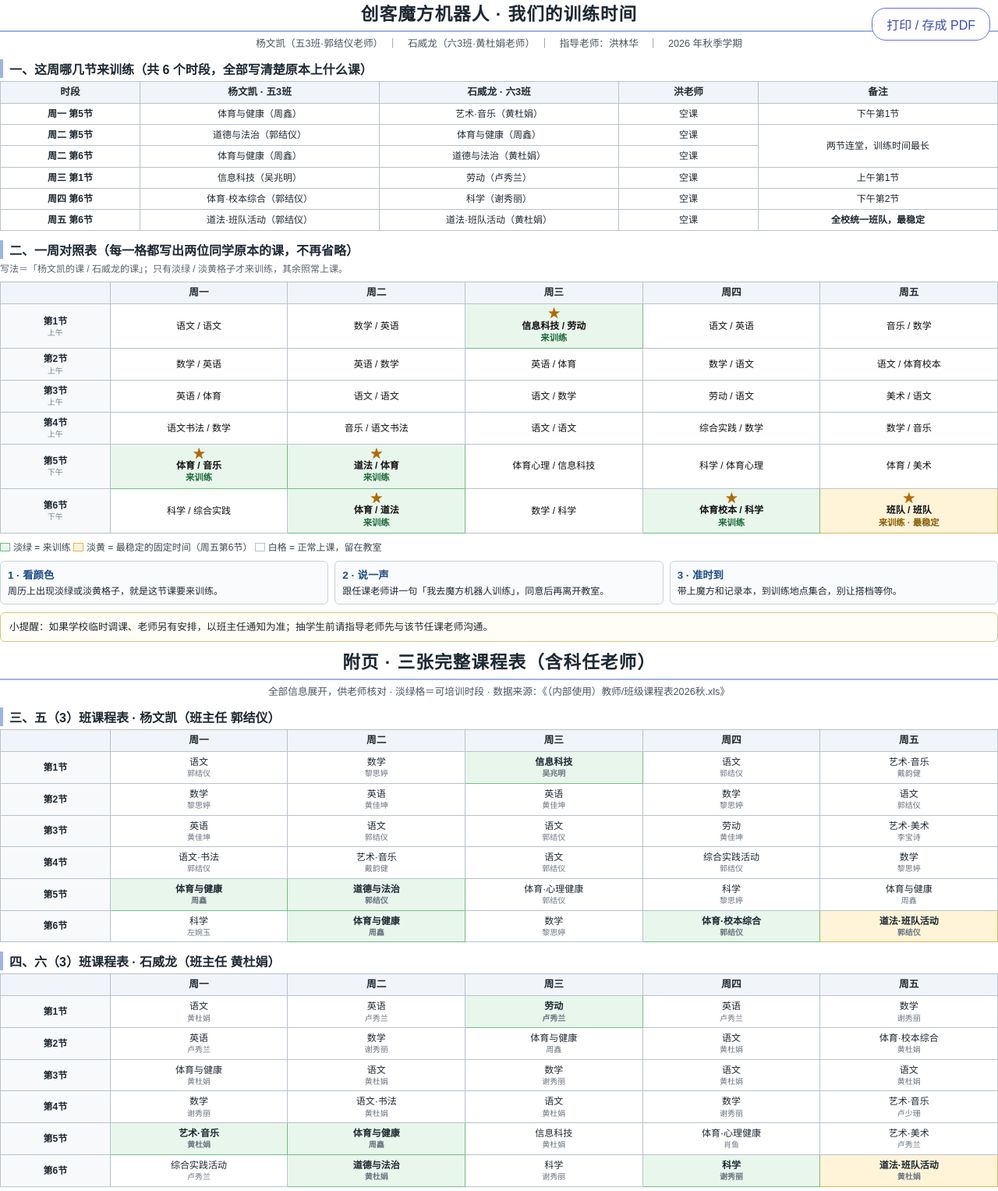
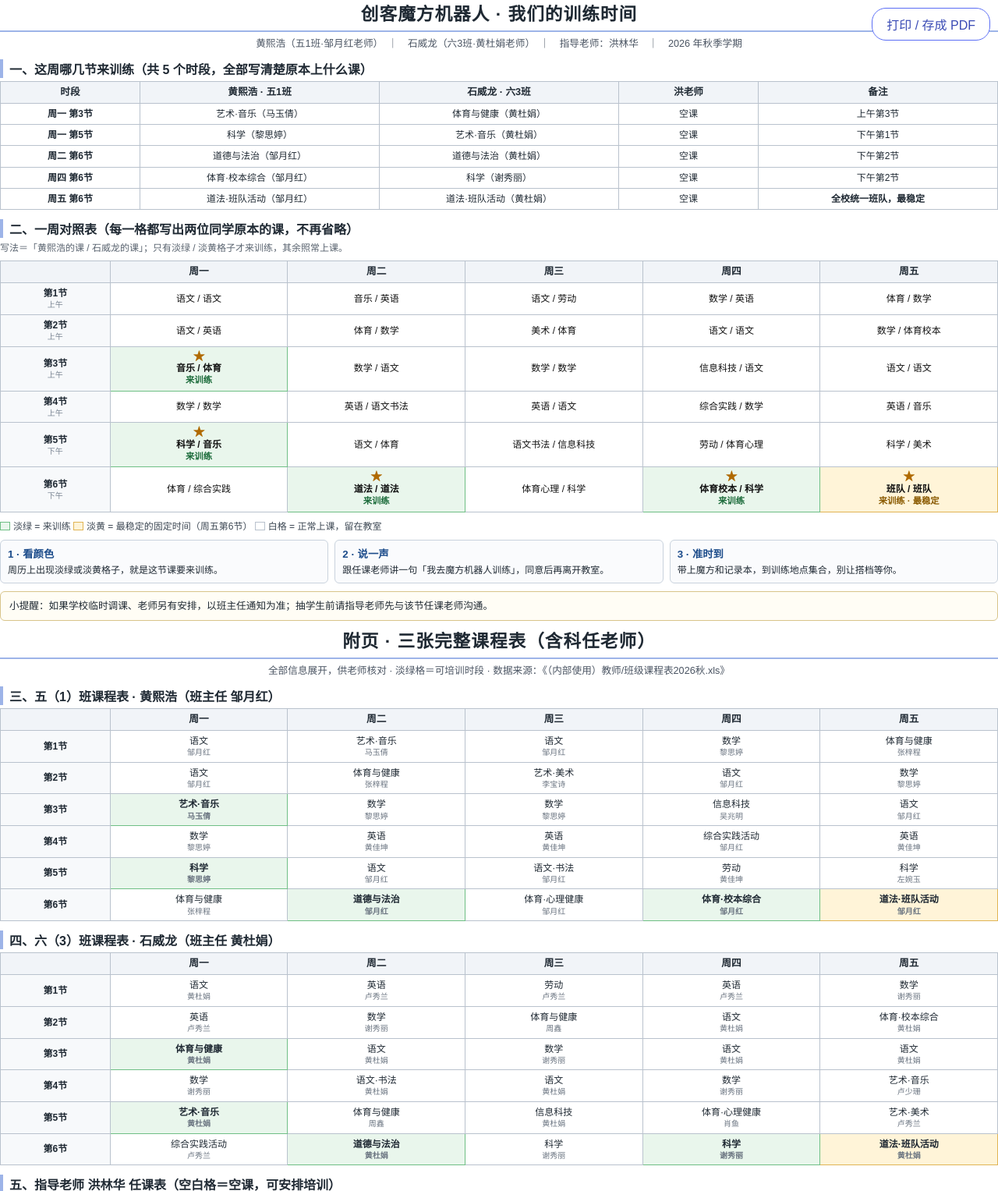
Before and after one commit to hlh66/hlh66.github.io, a plain HTML site: page px1117/index.html in a window 1280 px wide. Shown: the top 1527 px of the page at 78% size. Drawn offline with Linux system fonts and the light colour scheme.

Commit message:
更新 px1117/index.html

```diff
--- a/px1117/index.html
+++ b/px1117/index.html
@@ -68,71 +68,70 @@
 <!-- ================= 第 1 页：给学生看 ================= -->
 <div class="page">
   <h1>创客魔方机器人 · 我们的训练时间</h1>
-  <div class="head-info">杨文凯（五3班·郭结仪老师）　｜　石威龙（六3班·黄杜娟老师）　｜　指导老师：洪林华　｜　2026 年秋季学期</div>
+  <div class="head-info">黄熙浩（五1班·邹月红老师）　｜　石威龙（六3班·黄杜娟老师）　｜　指导老师：洪林华　｜　2026 年秋季学期</div>
 
-  <h2>一、这周哪几节来训练（共 6 个时段，全部写清楚原本上什么课）</h2>
+  <h2>一、这周哪几节来训练（共 5 个时段，全部写清楚原本上什么课）</h2>
   <table>
     <tr>
-      <th style="width:14%">时段</th><th style="width:24%">杨文凯 · 五3班</th>
+      <th style="width:14%">时段</th><th style="width:24%">黄熙浩 · 五1班</th>
       <th style="width:24%">石威龙 · 六3班</th><th style="width:14%">洪老师</th><th style="width:24%">备注</th>
     </tr>
-    <tr><td><b>周一 第5节</b></td><td>体育与健康（周鑫）</td><td>艺术·音乐（黄杜娟）</td><td>空课</td><td>下午第1节</td></tr>
-    <tr><td><b>周二 第5节</b></td><td>道德与法治（郭结仪）</td><td>体育与健康（周鑫）</td><td>空课</td><td rowspan="2">两节连堂，训练时间最长</td></tr>
-    <tr><td><b>周二 第6节</b></td><td>体育与健康（周鑫）</td><td>道德与法治（黄杜娟）</td><td>空课</td></tr>
-    <tr><td><b>周三 第1节</b></td><td>信息科技（吴兆明）</td><td>劳动（卢秀兰）</td><td>空课</td><td>上午第1节</td></tr>
-    <tr><td><b>周四 第6节</b></td><td>体育·校本综合（郭结仪）</td><td>科学（谢秀丽）</td><td>空课</td><td>下午第2节</td></tr>
-    <tr><td><b>周五 第6节</b></td><td>道法·班队活动（郭结仪）</td><td>道法·班队活动（黄杜娟）</td><td>空课</td><td><b>全校统一班队，最稳定</b></td></tr>
+    <tr><td><b>周一 第3节</b></td><td>艺术·音乐（马玉倩）</td><td>体育与健康（黄杜娟）</td><td>空课</td><td>上午第3节</td></tr>
+    <tr><td><b>周一 第5节</b></td><td>科学（黎思婷）</td><td>艺术·音乐（黄杜娟）</td><td>空课</td><td>下午第1节</td></tr>
+    <tr><td><b>周二 第6节</b></td><td>道德与法治（邹月红）</td><td>道德与法治（黄杜娟）</td><td>空课</td><td>下午第2节</td></tr>
+    <tr><td><b>周四 第6节</b></td><td>体育·校本综合（邹月红）</td><td>科学（谢秀丽）</td><td>空课</td><td>下午第2节</td></tr>
+    <tr><td><b>周五 第6节</b></td><td>道法·班队活动（邹月红）</td><td>道法·班队活动（黄杜娟）</td><td>空课</td><td><b>全校统一班队，最稳定</b></td></tr>
   </table>
 
   <h2>二、一周对照表（每一格都写出两位同学原本的课，不再省略）</h2>
-  <div class="sub">写法＝「杨文凯的课 / 石威龙的课」；只有淡绿 / 淡黄格子才来训练，其余照常上课。</div>
+  <div class="sub">写法＝「黄熙浩的课 / 石威龙的课」；只有淡绿 / 淡黄格子才来训练，其余照常上课。</div>
   <table>
     <tr><th style="width:11%"></th><th>周一</th><th>周二</th><th>周三</th><th>周四</th><th>周五</th></tr>
     <tr>
       <td class="rowhead">第1节<span class="ampm">上午</span></td>
       <td class="no"><span class="k">语文 / 语文</span></td>
+      <td class="no"><span class="k">音乐 / 英语</span></td>
+      <td class="no"><span class="k">语文 / 劳动</span></td>
       <td class="no"><span class="k">数学 / 英语</span></td>
-      <td class="go"><span class="s">★</span><span class="k">信息科技 / 劳动</span><span class="lbl">来训练</span></td>
-      <td class="no"><span class="k">语文 / 英语</span></td>
-      <td class="no"><span class="k">音乐 / 数学</span></td>
+      <td class="no"><span class="k">体育 / 数学</span></td>
     </tr>
     <tr>
       <td class="rowhead">第2节<span class="ampm">上午</span></td>
-      <td class="no"><span class="k">数学 / 英语</span></td>
-      <td class="no"><span class="k">英语 / 数学</span></td>
-      <td class="no"><span class="k">英语 / 体育</span></td>
-      <td class="no"><span class="k">数学 / 语文</span></td>
-      <td class="no"><span class="k">语文 / 体育校本</span></td>
+      <td class="no"><span class="k">语文 / 英语</span></td>
+      <td class="no"><span class="k">体育 / 数学</span></td>
+      <td class="no"><span class="k">美术 / 体育</span></td>
+      <td class="no"><span class="k">语文 / 语文</span></td>
+      <td class="no"><span class="k">数学 / 体育校本</span></td>
     </tr>
     <tr>
       <td class="rowhead">第3节<span class="ampm">上午</span></td>
-      <td class="no"><span class="k">英语 / 体育</span></td>
+      <td class="go"><span class="s">★</span><span class="k">音乐 / 体育</span><span class="lbl">来训练</span></td>
+      <td class="no"><span class="k">数学 / 语文</span></td>
+      <td class="no"><span class="k">数学 / 数学</span></td>
+      <td class="no"><span class="k">信息科技 / 语文</span></td>
       <td class="no"><span class="k">语文 / 语文</span></td>
-      <td class="no"><span class="k">语文 / 数学</span></td>
-      <td class="no"><span class="k">劳动 / 语文</span></td>
-      <td class="no"><span class="k">美术 / 语文</span></td>
     </tr>
     <tr>
       <td class="rowhead">第4节<span class="ampm">上午</span></td>
-      <td class="no"><span class="k">语文书法 / 数学</span></td>
-      <td class="no"><span class="k">音乐 / 语文书法</span></td>
-      <td class="no"><span class="k">语文 / 语文</span></td>
+      <td class="no"><span class="k">数学 / 数学</span></td>
+      <td class="no"><span class="k">英语 / 语文书法</span></td>
+      <td class="no"><span class="k">英语 / 语文</span></td>
       <td class="no"><span class="k">综合实践 / 数学</span></td>
-      <td class="no"><span class="k">数学 / 音乐</span></td>
+      <td class="no"><span class="k">英语 / 音乐</span></td>
     </tr>
     <tr>
       <td class="rowhead">第5节<span class="ampm">下午</span></td>
-      <td class="go"><span class="s">★</span><span class="k">体育 / 音乐</span><span class="lbl">来训练</span></td>
-      <td class="go"><span class="s">★</span><span class="k">道法 / 体育</span><span class="lbl">来训练</span></td>
-      <td class="no"><span class="k">体育心理 / 信息科技</span></td>
-      <td class="no"><span class="k">科学 / 体育心理</span></td>
-      <td class="no"><span class="k">体育 / 美术</span></td>
+      <td class="go"><span class="s">★</span><span class="k">科学 / 音乐</span><span class="lbl">来训练</span></td>
+      <td class="no"><span class="k">语文 / 体育</span></td>
+      <td class="no"><span class="k">语文书法 / 信息科技</span></td>
+      <td class="no"><span class="k">劳动 / 体育心理</span></td>
+      <td class="no"><span class="k">科学 / 美术</span></td>
     </tr>
     <tr>
       <td class="rowhead">第6节<span class="ampm">下午</span></td>
-      <td class="no"><span class="k">科学 / 综合实践</span></td>
-      <td class="go"><span class="s">★</span><span class="k">体育 / 道法</span><span class="lbl">来训练</span></td>
-      <td class="no"><span class="k">数学 / 科学</span></td>
+      <td class="no"><span class="k">体育 / 综合实践</span></td>
+      <td class="go"><span class="s">★</span><span class="k">道法 / 道法</span><span class="lbl">来训练</span></td>
+      <td class="no"><span class="k">体育心理 / 科学</span></td>
       <td class="go"><span class="s">★</span><span class="k">体育校本 / 科学</span><span class="lbl">来训练</span></td>
       <td class="best"><span class="s">★</span><span class="k">班队 / 班队</span><span class="lbl">来训练 · 最稳定</span></td>
     </tr>
@@ -156,25 +155,25 @@
   <h1>附页 · 三张完整课程表（含科任老师）</h1>
   <div class="head-info">全部信息展开，供老师核对 · 淡绿格＝可培训时段 · 数据来源：《（内部使用）教师/班级课程表2026秋.xls》</div>
 
-  <h2>三、五（3）班课程表 · 杨文凯（班主任 郭结仪）</h2>
+  <h2>三、五（1）班课程表 · 黄熙浩（班主任 邹月红）</h2>
   <table>
     <tr><th style="width:11%"></th><th>周一</th><th>周二</th><th>周三</th><th>周四</th><th>周五</th></tr>
-    <tr><td class="rowhead">第1节</td><td>语文<span class="t">郭结仪</span></td><td>数学<span class="t">黎思婷</span></td><td class="go">信息科技<span class="t">吴兆明</span></td><td>语文<span class="t">郭结仪</span></td><td>艺术·音乐<span class="t">戴韵健</span></td></tr>
-    <tr><td class="rowhead">第2节</td><td>数学<span class="t">黎思婷</span></td><td>英语<span class="t">黄佳坤</span></td><td>英语<span class="t">黄佳坤</span></td><td>数学<span class="t">黎思婷</span></td><td>语文<span class="t">郭结仪</span></td></tr>
-    <tr><td class="rowhead">第3节</td><td>英语<span class="t">黄佳坤</span></td><td>语文<span class="t">郭结仪</span></td><td>语文<span class="t">郭结仪</span></td><td>劳动<span class="t">黄佳坤</span></td><td>艺术·美术<span class="t">李宝诗</span></td></tr>
-    <tr><td class="rowhead">第4节</td><td>语文·书法<span class="t">郭结仪</span></td><td>艺术·音乐<span class="t">戴韵健</span></td><td>语文<span class="t">郭结仪</span></td><td>综合实践活动<span class="t">郭结仪</span></td><td>数学<span class="t">黎思婷</span></td></tr>
-    <tr><td class="rowhead">第5节</td><td class="go">体育与健康<span class="t">周鑫</span></td><td class="go">道德与法治<span class="t">郭结仪</span></td><td>体育·心理健康<span class="t">郭结仪</span></td><td>科学<span class="t">黎思婷</span></td><td>体育与健康<span class="t">周鑫</span></td></tr>
-    <tr><td class="rowhead">第6节</td><td>科学<span class="t">左婉玉</span></td><td class="go">体育与健康<span class="t">周鑫</span></td><td>数学<span class="t">黎思婷</span></td><td class="go">体育·校本综合<span class="t">郭结仪</span></td><td class="best">道法·班队活动<span class="t">郭结仪</span></td></tr>
+    <tr><td class="rowhead">第1节</td><td>语文<span class="t">邹月红</span></td><td>艺术·音乐<span class="t">马玉倩</span></td><td>语文<span class="t">邹月红</span></td><td>数学<span class="t">黎思婷</span></td><td>体育与健康<span class="t">张梓程</span></td></tr>
+    <tr><td class="rowhead">第2节</td><td>语文<span class="t">邹月红</span></td><td>体育与健康<span class="t">张梓程</span></td><td>艺术·美术<span class="t">李宝诗</span></td><td>语文<span class="t">邹月红</span></td><td>数学<span class="t">黎思婷</span></td></tr>
+    <tr><td class="rowhead">第3节</td><td class="go">艺术·音乐<span class="t">马玉倩</span></td><td>数学<span class="t">黎思婷</span></td><td>数学<span class="t">黎思婷</span></td><td>信息科技<span class="t">吴兆明</span></td><td>语文<span class="t">邹月红</span></td></tr>
+    <tr><td class="rowhead">第4节</td><td>数学<span class="t">黎思婷</span></td><td>英语<span class="t">黄佳坤</span></td><td>英语<span class="t">黄佳坤</span></td><td>综合实践活动<span class="t">邹月红</span></td><td>英语<span class="t">黄佳坤</span></td></tr>
+    <tr><td class="rowhead">第5节</td><td class="go">科学<span class="t">黎思婷</span></td><td>语文<span class="t">邹月红</span></td><td>语文·书法<span class="t">邹月红</span></td><td>劳动<span class="t">黄佳坤</span></td><td>科学<span class="t">左婉玉</span></td></tr>
+    <tr><td class="rowhead">第6节</td><td>体育与健康<span class="t">张梓程</span></td><td class="go">道德与法治<span class="t">邹月红</span></td><td>体育·心理健康<span class="t">邹月红</span></td><td class="go">体育·校本综合<span class="t">邹月红</span></td><td class="best">道法·班队活动<span class="t">邹月红</span></td></tr>
   </table>
 
   <h2>四、六（3）班课程表 · 石威龙（班主任 黄杜娟）</h2>
   <table>
     <tr><th style="width:11%"></th><th>周一</th><th>周二</th><th>周三</th><th>周四</th><th>周五</th></tr>
-    <tr><td class="rowhead">第1节</td><td>语文<span class="t">黄杜娟</span></td><td>英语<span class="t">卢秀兰</span></td><td class="go">劳动<span class="t">卢秀兰</span></td><td>英语<span class="t">卢秀兰</span></td><td>数学<span class="t">谢秀丽</span></td></tr>
+    <tr><td class="rowhead">第1节</td><td>语文<span class="t">黄杜娟</span></td><td>英语<span class="t">卢秀兰</span></td><td>劳动<span class="t">卢秀兰</span></td><td>英语<span class="t">卢秀兰</span></td><td>数学<span class="t">谢秀丽</span></td></tr>
     <tr><td class="rowhead">第2节</td><td>英语<span class="t">卢秀兰</span></td><td>数学<span class="t">谢秀丽</span></td><td>体育与健康<span class="t">周鑫</span></td><td>语文<span class="t">黄杜娟</span></td><td>体育·校本综合<span class="t">黄杜娟</span></td></tr>
-    <tr><td class="rowhead">第3节</td><td>体育与健康<span class="t">黄杜娟</span></td><td>语文<span class="t">黄杜娟</span></td><td>数学<span class="t">谢秀丽</span></td><td>语文<span class="t">黄杜娟</span></td><td>语文<span class="t">黄杜娟</span></td></tr>
+    <tr><td class="rowhead">第3节</td><td class="go">体育与健康<span class="t">黄杜娟</span></td><td>语文<span class="t">黄杜娟</span></td><td>数学<span class="t">谢秀丽</span></td><td>语文<span class="t">黄杜娟</span></td><td>语文<span class="t">黄杜娟</span></td></tr>
     <tr><td class="rowhead">第4节</td><td>数学<span class="t">谢秀丽</span></td><td>语文·书法<span class="t">黄杜娟</span></td><td>语文<span class="t">黄杜娟</span></td><td>数学<span class="t">谢秀丽</span></td><td>艺术·音乐<span class="t">卢少珊</span></td></tr>
-    <tr><td class="rowhead">第5节</td><td class="go">艺术·音乐<span class="t">黄杜娟</span></td><td class="go">体育与健康<span class="t">周鑫</span></td><td>信息科技<span class="t">黄杜娟</span></td><td>体育·心理健康<span class="t">肖鱼</span></td><td>艺术·美术<span class="t">卢秀兰</span></td></tr>
+    <tr><td class="rowhead">第5节</td><td class="go">艺术·音乐<span class="t">黄杜娟</span></td><td>体育与健康<span class="t">周鑫</span></td><td>信息科技<span class="t">黄杜娟</span></td><td>体育·心理健康<span class="t">肖鱼</span></td><td>艺术·美术<span class="t">卢秀兰</span></td></tr>
     <tr><td class="rowhead">第6节</td><td>综合实践活动<span class="t">卢秀兰</span></td><td class="go">道德与法治<span class="t">黄杜娟</span></td><td>科学<span class="t">谢秀丽</span></td><td class="go">科学<span class="t">谢秀丽</span></td><td class="best">道法·班队活动<span class="t">黄杜娟</span></td></tr>
   </table>
 
```
